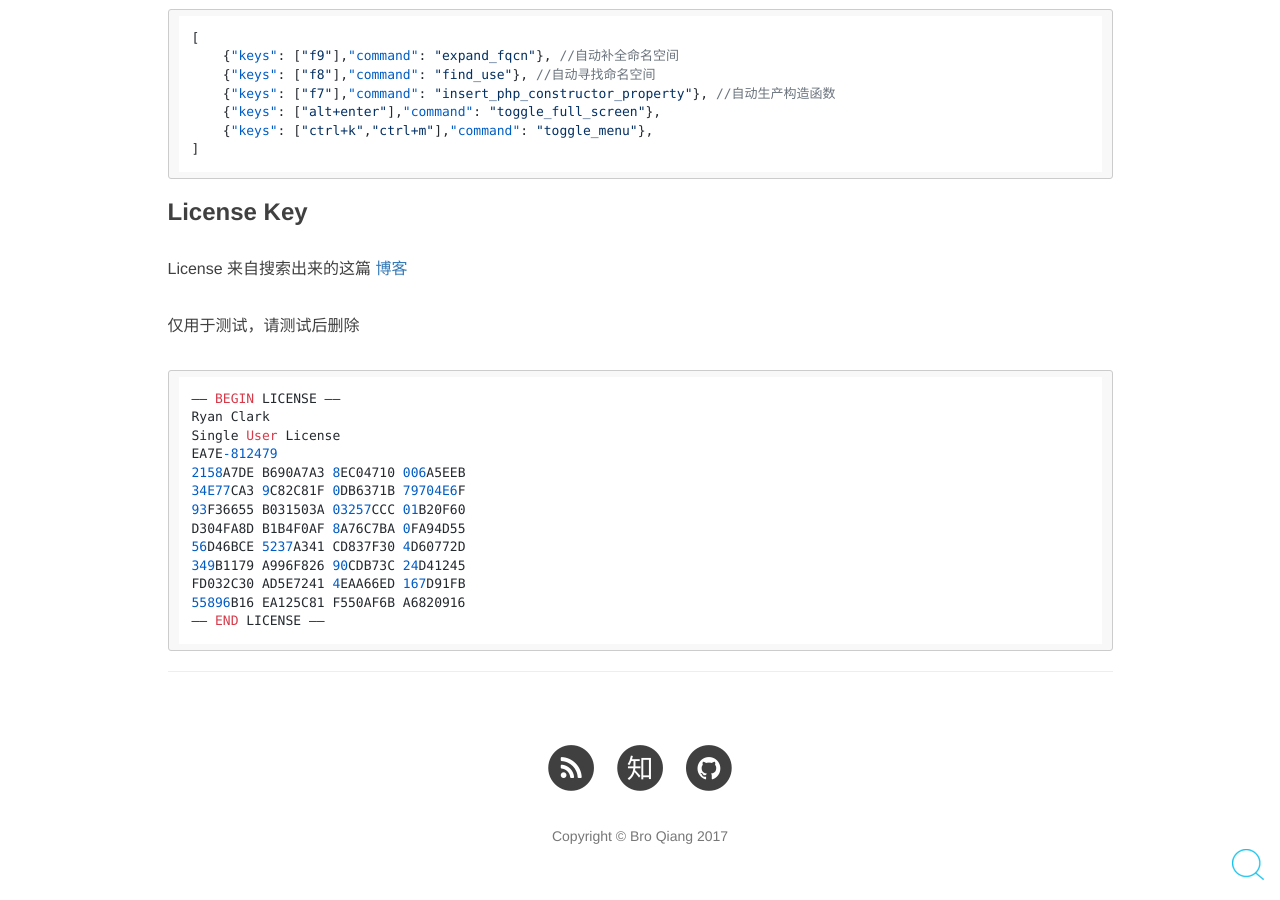
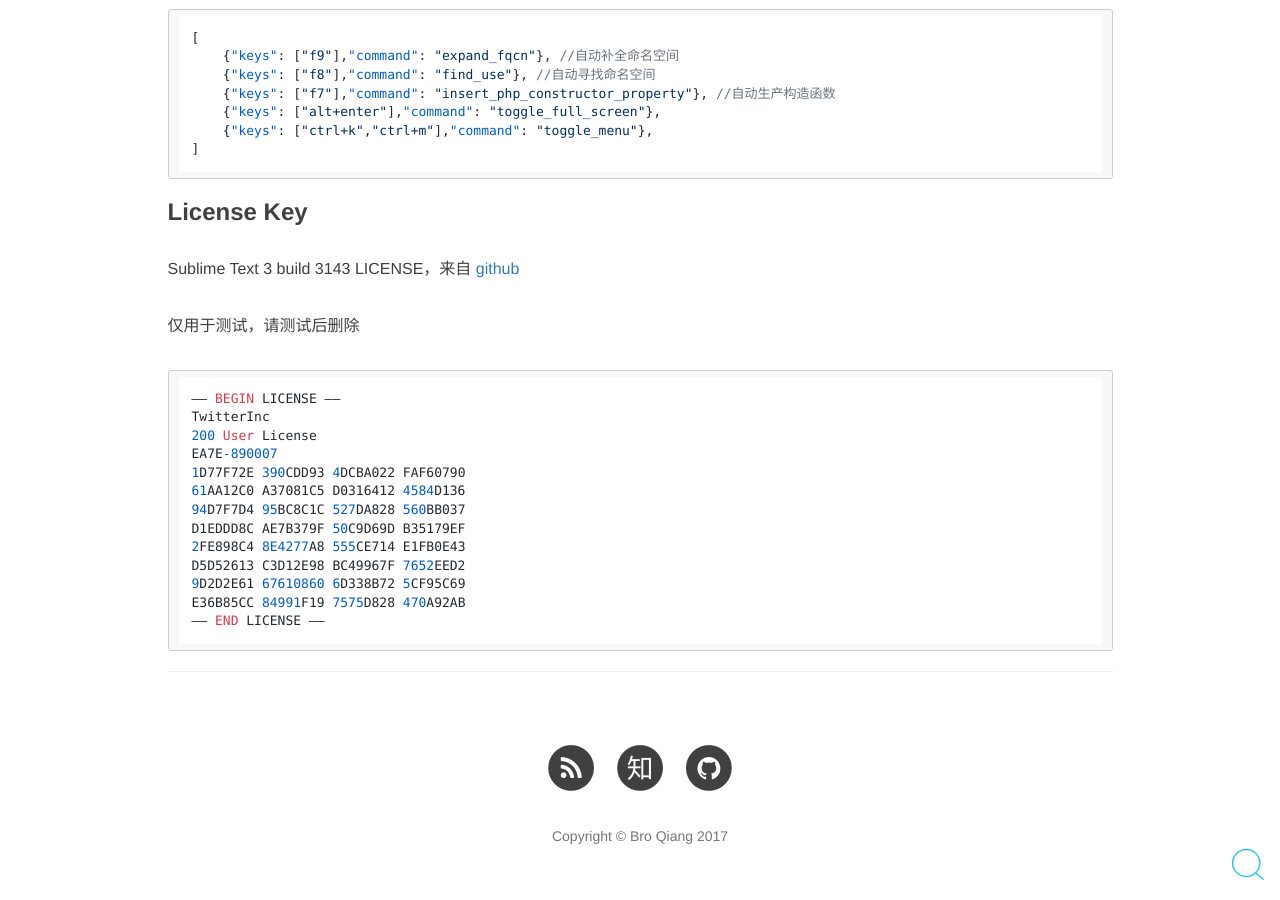
Before and after one commit to BroQiang/broqiang.github.io, a Jekyll site: the page built from _posts/2017-02-01-Sublime-Install.md, in a window 1280 px wide and 900 px high, scrolled down 2746 px. Built offline with Jekyll 4.4.1, drawn with Linux system fonts in a browser that asks for light colours; nearby versions of some CDN libraries; comment, search, counter and statistics services are not loaded.

Commit message:
更新测试用 3143 LICENSE

````diff
--- a/_posts/2017-02-01-Sublime-Install.md
+++ b/_posts/2017-02-01-Sublime-Install.md
@@ -131,23 +131,23 @@
 
 ### License Key
 
-License 来自搜索出来的这篇 [博客](http://blog.csdn.net/hexon804/article/details/50982952)
+Sublime Text 3 build 3143 LICENSE，来自 [github](https://gist.github.com/jochemstoel/29205b69712924c7ba8d3f83b6dd0dd9)
 
 仅用于测试，请测试后删除
 
 
 ```
 —– BEGIN LICENSE —–
-Ryan Clark
-Single User License
-EA7E-812479
-2158A7DE B690A7A3 8EC04710 006A5EEB
-34E77CA3 9C82C81F 0DB6371B 79704E6F
-93F36655 B031503A 03257CCC 01B20F60
-D304FA8D B1B4F0AF 8A76C7BA 0FA94D55
-56D46BCE 5237A341 CD837F30 4D60772D
-349B1179 A996F826 90CDB73C 24D41245
-FD032C30 AD5E7241 4EAA66ED 167D91FB
-55896B16 EA125C81 F550AF6B A6820916
+TwitterInc
+200 User License
+EA7E-890007
+1D77F72E 390CDD93 4DCBA022 FAF60790
+61AA12C0 A37081C5 D0316412 4584D136
+94D7F7D4 95BC8C1C 527DA828 560BB037
+D1EDDD8C AE7B379F 50C9D69D B35179EF
+2FE898C4 8E4277A8 555CE714 E1FB0E43
+D5D52613 C3D12E98 BC49967F 7652EED2
+9D2D2E61 67610860 6D338B72 5CF95C69
+E36B85CC 84991F19 7575D828 470A92AB
 —— END LICENSE ——
 ```
````
